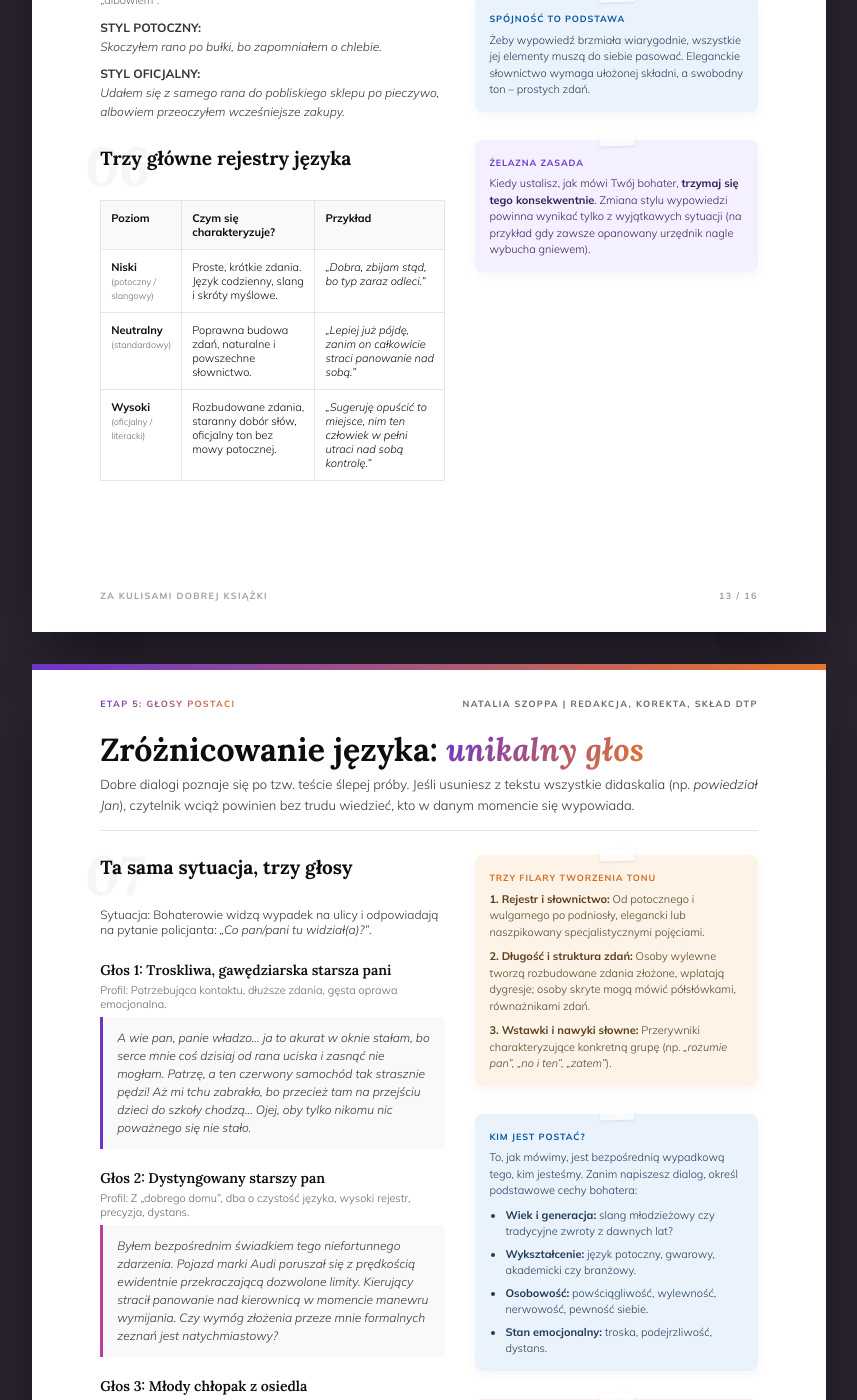
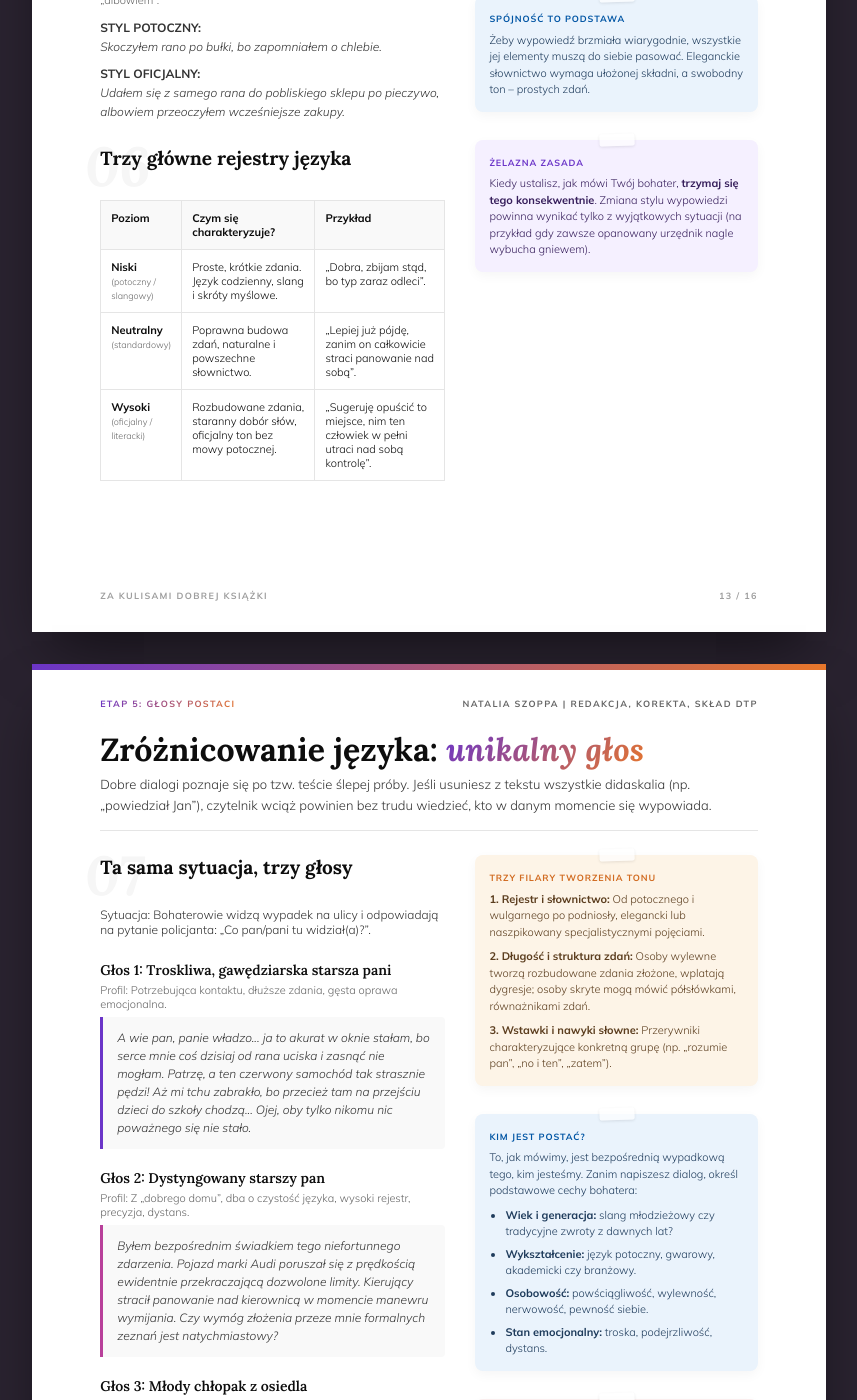
Before and after one commit to Bonnie00726/nataliaszoppa, a Jekyll site: the page arkusz językowy.html, which Jekyll copies as it is, in a window 1280 px wide and 1400 px high, scrolled down 14381 px. Shown: the whole window, without its empty margins (211-1068 px from the left). Built offline with Jekyll 4.4.1, drawn with Linux system fonts in a browser that asks for light colours; some of the changed text lies outside the part shown.

Commit message:
Update arkusz językowy.html

```diff
--- a/arkusz językowy.html
+++ b/arkusz językowy.html
@@ -423,14 +423,14 @@
 
       <div class="fill-list" style="margin-top: 0; font-size: 11.5px; line-height: 1.5; color: var(--ink-soft);">
         <p style="margin-bottom: 12px;"><strong>Wersja 1 (zbyt wiele słów):</strong><br>
-        <em>„Właściwie to Jan jakoś tak poczuł się już zmęczony i jakby pomyślał sobie, że chyba powinien już pójść spać”.</em></p>
+        <em>Właściwie to Jan jakoś tak poczuł się już zmęczony i jakby pomyślał sobie, że chyba powinien już pójść spać.</em></p>
 
         <p style="margin-bottom: 12px;"><strong>Wersja 2 (po usunięciu zapychaczy):</strong><br>
-        <em>„Jan poczuł się zmęczony i pomyślał, że powinien pójść spać”.</em><br>
+        <em>Jan poczuł się zmęczony i pomyślał, że powinien pójść spać.</em><br>
         <span style="font-size: 10.5px; color: var(--ink-muted);">(Usunęliśmy „właściwie”, „jakoś tak”, „jakby” i „chyba”, ale zdanie nadal brzmi dość ciężko).</span></p>
 
         <p><strong>Wersja 3 (prosto i zwięźle):</strong><br>
-        <em>„Jan poczuł silne zmęczenie i postanowił położyć się spać.”</em><br>
+        <em>Jan poczuł silne zmęczenie i postanowił położyć się spać.</em><br>
         <span style="font-size: 10.5px; color: var(--ink-muted);">(Czasownik „postanowił” upraszcza całą konstrukcję i sprawia, że bohater staje się bardziej decyzyjny).</span></p>
       </div>
 
@@ -586,7 +586,7 @@
         <li style="margin-bottom: 8px;"><strong>Wiara na słowo vs. dowody:</strong> W wersji <em>Tell</em> autor każe czytelnikowi uwierzyć na słowo. W wersji <em>Show</em> daje mu konkretne dowody i pozwala samodzielnie ocenić sytuację.</li>
         <li style="margin-bottom: 8px;"><strong>Streszczenie vs. jedno wydarzenie:</strong> <em>Tell</em> to lista uśrednionych faktów. <em>Show</em> skupia się na jednym, konkretnym fragmencie czasu.</li>
         <li style="margin-bottom: 8px;"><strong>Rola czytelnika:</strong> Pierwsza wersja pozostawia czytelnika biernym odbiorcą. Druga uruchamia jego wyobraźnię i czyni go uczestnikiem sceny.</li>
-        <li><strong>Brak potrzeby nazywania:</strong> W tekście SHOW nie trzeba pisać wprost <em>„Nie miałem przyjaciół”</em> ani <em>„Była okrutna”</em>. Pozwól czytelnikowi samemu wyciągnąć wnioski.</li>
+        <li><strong>Brak potrzeby nazywania:</strong> W tekście SHOW nie trzeba pisać wprost „Nie miałem przyjaciół” ani „Była okrutna”. Pozwól czytelnikowi samemu wyciągnąć wnioski.</li>
       </ul>
 
       <!-- Sekcja 2: TELL też jest ważne (Podciągnięta do góry) -->
@@ -618,7 +618,7 @@
       <div style="font-size: 12px; line-height: 1.6; color: var(--ink-soft);">
         <p style="margin-bottom: 8px;">Jeśli znasz angielski, już wiesz, że tekst na grafice doskonale tłumaczy, o co chodzi z rytmem. Ale spójrz na kolory – od razu zauważysz powtarzalny schemat. Autor pokazuje nam bardzo wyraźnie, że zdania zaznaczone na czerwono tworzą monotonię, ale łączenie bardzo krótkich zdań z tymi o średniej długości to klucz do przykucia uwagi czytelnika.</p>
 
-        <p style="margin-bottom: 8px;">Dzięki różnorodności uciekamy od nudy i usypiającego, czasami nawet męczącego rytmu. Konstruując tekst w ten sposób, niepisanie komunikujemy: <em>„Patrz, tu są zdania o różnej długości, zaraz coś się będzie działo!”</em>. Zaczynamy krótko, wprowadzamy dłuższe zdanie, potem znowu krótsze, aby przyciągnąć uwagę, a na sam koniec serwujemy bardzo długie zdanie dla refleksji i rozładowania napięcia lub przekazania ważnej informacji.</p>
+        <p style="margin-bottom: 8px;">Dzięki różnorodności uciekamy od nudy i usypiającego, czasami nawet męczącego rytmu. Konstruując tekst w ten sposób, niepisanie komunikujemy: „Patrz, tu są zdania o różnej długości, zaraz coś się będzie działo!”. Zaczynamy krótko, wprowadzamy dłuższe zdanie, potem znowu krótsze, aby przyciągnąć uwagę, a na sam koniec serwujemy bardzo długie zdanie dla refleksji i rozładowania napięcia lub przekazania ważnej informacji.</p>
 
         <p style="margin-bottom: 8px;">Właśnie tak buduje się świadomy rytm: <strong>krótkie zdania są idealne do akcji i przyciągania uwagi, długie nadają się na refleksję.</strong> Nie możemy jednak zacząć pisać od razu od długich zdań! Czytelnik musi być „wypoczęty”, aby był przygotowany na refleksję, więc trzeba go w to odpowiednio wprowadzić krótszymi i bardziej dynamicznymi zdaniami.</p>
 
@@ -876,16 +876,16 @@
           <span class="box-title">Przykłady w praktyce</span>
 
           <div style="background: rgba(255, 255, 255, 0.7); padding: 8px 10px; border-radius: 4px; margin-bottom: 8px; font-size: 11px; line-height: 1.5;">
-            <span style="color: #c0392b; font-weight: bold;">❌ ŹLE:</span> <em>„W ponury wtorek straszliwy wypadek zniszczył spokój na skrzyżowaniu Polnej i Leśnej”.</em><br>
+            <span style="color: #c0392b; font-weight: bold;">❌ ŹLE:</span> <em>W ponury wtorek straszliwy wypadek zniszczył spokój na skrzyżowaniu Polnej i Leśnej.</em><br>
             <span style="font-size: 10px; color: var(--ink-muted); font-style: italic;">(zbyt literacki język jak na suchy news)</span>
           </div>
 
           <div style="background: rgba(255, 255, 255, 0.7); padding: 8px 10px; border-radius: 4px; margin-bottom: 8px; font-size: 11px; line-height: 1.5;">
-            <span style="color: #27ae60; font-weight: bold;">✅ DOBRZE (news):</span> <em>„We wtorek o 14:30 na skrzyżowaniu ulic Polnej i Leśnej doszło do zderzenia dwóch aut osobowych”.</em>
+            <span style="color: #27ae60; font-weight: bold;">✅ DOBRZE (news):</span> <em>We wtorek o 14:30 na skrzyżowaniu ulic Polnej i Leśnej doszło do zderzenia dwóch aut osobowych.</em>
           </div>
 
           <div style="background: rgba(255, 255, 255, 0.7); padding: 8px 10px; border-radius: 4px; font-size: 11px; line-height: 1.5;">
-            <span style="color: #27ae60; font-weight: bold;">✅ DOBRZE (pismo):</span> <em>„Niniejszym wzywa się do uregulowania zaległości w terminie czternastu dni od daty doręczenia pisma”.</em>
+            <span style="color: #27ae60; font-weight: bold;">✅ DOBRZE (pismo):</span> <em>Niniejszym wzywa się do uregulowania zaległości w terminie czternastu dni od daty doręczenia pisma.</em>
           </div>
         </div>
 
@@ -944,17 +944,17 @@
         <tr>
           <td><strong>Niski</strong><br><span style="font-size: 9px; color: var(--ink-muted); font-weight: normal;">(potoczny / slangowy)</span></td>
           <td>Proste, krótkie zdania. Język codzienny, slang i skróty myślowe.</td>
-          <td><em>„Dobra, zbijam stąd, bo typ zaraz odleci.”</em></td>
+          <td>„Dobra, zbijam stąd, bo typ zaraz odleci”.</td>
         </tr>
         <tr>
           <td><strong>Neutralny</strong><br><span style="font-size: 9px; color: var(--ink-muted); font-weight: normal;">(standardowy)</span></td>
           <td>Poprawna budowa zdań, naturalne i powszechne słownictwo.</td>
-          <td><em>„Lepiej już pójdę, zanim on całkowicie straci panowanie nad sobą.”</em></td>
+          <td>„Lepiej już pójdę, zanim on całkowicie straci panowanie nad sobą”.</td>
         </tr>
         <tr>
           <td><strong>Wysoki</strong><br><span style="font-size: 9px; color: var(--ink-muted); font-weight: normal;">(oficjalny / literacki)</span></td>
           <td>Rozbudowane zdania, staranny dobór słów, oficjalny ton bez mowy potocznej.</td>
-          <td><em>„Sugeruję opuścić to miejsce, nim ten człowiek w pełni utraci nad sobą kontrolę.”</em></td>
+          <td>„Sugeruję opuścić to miejsce, nim ten człowiek w pełni utraci nad sobą kontrolę”.</td>
         </tr>
       </table>
 
@@ -995,7 +995,7 @@
 
   <div class="section-opener">
     <h2 class="section-title">Zróżnicowanie języka: <em class="grad-type">unikalny głos</em></h2>
-    <p class="body">Dobre dialogi poznaje się po tzw. teście ślepej próby. Jeśli usuniesz z tekstu wszystkie didaskalia (np. <em>powiedział Jan</em>), czytelnik wciąż powinien bez trudu wiedzieć, kto w danym momencie się wypowiada.</p>
+    <p class="body">Dobre dialogi poznaje się po tzw. teście ślepej próby. Jeśli usuniesz z tekstu wszystkie didaskalia (np. „powiedział Jan”), czytelnik wciąż powinien bez trudu wiedzieć, kto w danym momencie się wypowiada.</p>
   </div>
 
   <div class="q-row" style="flex-grow: 1;">
@@ -1004,7 +1004,7 @@
 
       <!-- ZMIANA: margin-bottom zwiększony z 16px na 28px, aby odsunąć tekst od cyfry 07 -->
       <div class="q-header-area" style="margin-bottom: 28px;"><span class="qnum-bg" style="top: -15px;">07</span><h3 class="qtitle">Ta sama sytuacja, trzy głosy</h3></div>
-      <p style="font-size: 12px; margin-bottom: 24px; color: var(--ink-soft);">Sytuacja: Bohaterowie widzą wypadek na ulicy i odpowiadają na pytanie policjanta: <em>„Co pan/pani tu widział(a)?”</em>.</p>
+      <p style="font-size: 12px; margin-bottom: 24px; color: var(--ink-soft);">Sytuacja: Bohaterowie widzą wypadek na ulicy i odpowiadają na pytanie policjanta: „Co pan/pani tu widział(a)?”.</p>
 
       <!-- PRZYKŁAD 1 -->
       <div style="margin-bottom: 20px;">
@@ -1042,7 +1042,7 @@
         <span class="box-title">Trzy filary tworzenia tonu</span>
         <p style="margin-bottom: 8px;"><strong>1. Rejestr i słownictwo:</strong> Od potocznego i wulgarnego po podniosły, elegancki lub naszpikowany specjalistycznymi pojęciami.</p>
         <p style="margin-bottom: 8px;"><strong>2. Długość i struktura zdań:</strong> Osoby wylewne tworzą rozbudowane zdania złożone, wplatają dygresje; osoby skryte mogą mówić półsłówkami, równażnikami zdań.</p>
-        <p style="margin-bottom: 0;"><strong>3. Wstawki i nawyki słowne:</strong> Przerywniki charakteryzujące konkretną grupę (np. <em>„rozumie pan”, „no i ten”, „zatem”</em>).</p>
+        <p style="margin-bottom: 0;"><strong>3. Wstawki i nawyki słowne:</strong> Przerywniki charakteryzujące konkretną grupę (np. „rozumie pan”, „no i ten”, „zatem”).</p>
       </div>
 
       <div class="box box-blue">
@@ -1071,7 +1071,7 @@
   <div class="runner top"><span class="grad-type">Finał: Autodiagnoza</span><span>Natalia Szoppa | Redakcja, korekta, skład DTP</span></div>
 
   <div class="section-opener">
-    <h2 class="section-title">Twoja Skala: <em class="grad-type">Diagnoza Stylu</em></h2>
+    <h2 class="section-title">Twoja skala: <em class="grad-type">diagnoza stylu</em></h2>
     <p class="body">Oceń swój tekst na skali od 1 do 10, gdzie 1 to absolutny brak zabiegu (monotonia/niedobór), 4-7 to idealny balans, a 10 to karykaturalna przesada.</p>
   </div>
 
```
